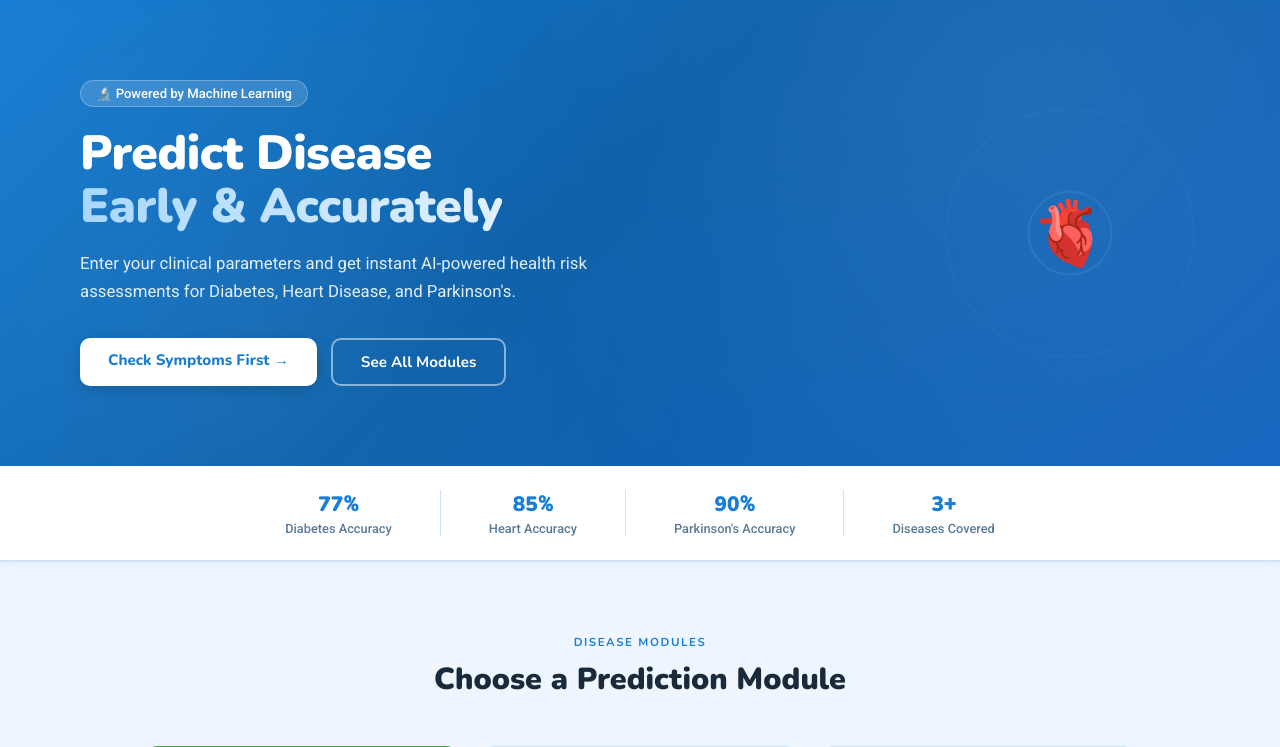
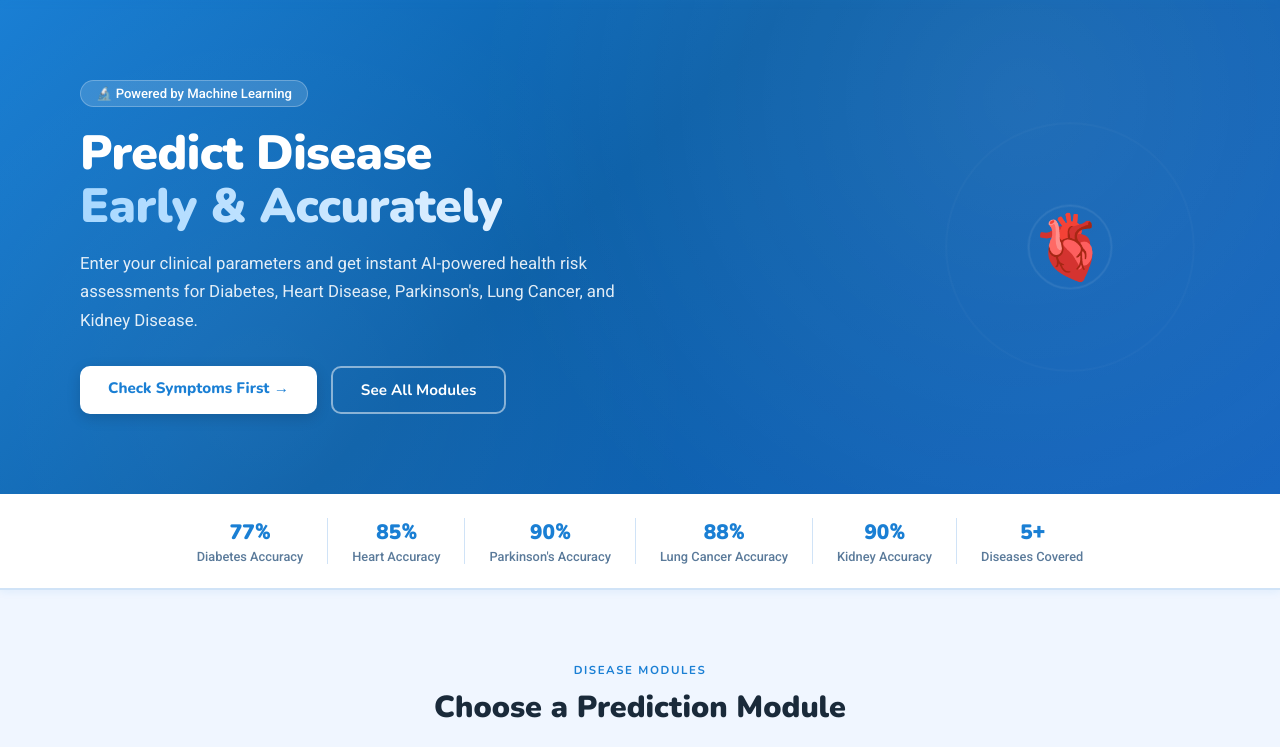
Before and after one commit to pranithreddy0708/Multiple_Disease_Prediction_System, a Flask app: page / in a window 1280 px wide. Shown: the part 64-811 px from the top of the page. Run offline with Flask 3, Linux system fonts and the light colour scheme; the visitor is signed in with stand-in values (Sample User, id 1); parts of the project's set-up code (start-up, migrations or seed data) failed here and were passed over.

Commit message:
Add Lung Cancer and Kidney Disease accuracy stats to homepage bar

```diff
--- a/static/css/style.css
+++ b/static/css/style.css
@@ -153,10 +153,10 @@ h1, h2, h3, h4, h5 { font-family: 'Nunito', sans-serif; font-weight: 800; }
 /* ── Stats Bar ──────────────────────────────── */
 .stats-bar {
   background: white; border-bottom: 2px solid var(--border);
-  display: flex; justify-content: center; align-items: center;
-  padding: 24px 40px; box-shadow: var(--shadow-sm);
+  display: flex; justify-content: center; align-items: center; flex-wrap: wrap;
+  padding: 24px 20px; gap: 16px 0; box-shadow: var(--shadow-sm);
 }
-.stat { text-align: center; padding: 0 48px; }
+.stat { text-align: center; padding: 0 24px; }
 .stat-num { font-family: 'Nunito', sans-serif; font-size: 2.2rem; font-weight: 900; color: var(--accent); }
 .stat span { font-size: 1.3rem; color: var(--accent); font-weight: 900; }
 .stat p    { color: var(--text2); font-size: 0.8rem; margin-top: 3px; font-weight: 500; }
--- a/templates/index.html
+++ b/templates/index.html
@@ -57,7 +57,7 @@
         <div class="hero-content">
             <div class="hero-badge">🔬 Powered by Machine Learning</div>
             <h1>Predict Disease<br><span class="hero-highlight">Early & Accurately</span></h1>
-            <p>Enter your clinical parameters and get instant AI-powered health risk assessments for Diabetes, Heart Disease, and Parkinson's.</p>
+            <p>Enter your clinical parameters and get instant AI-powered health risk assessments for Diabetes, Heart Disease, Parkinson's, Lung Cancer, and Kidney Disease.</p>
             <div class="hero-btns">
                 <a href="/symptom-checker" class="btn-white">Check Symptoms First →</a>
                 <a href="#features" class="btn-outline-white">See All Modules</a>
@@ -84,7 +84,15 @@
             <p>Parkinson's Accuracy</p>
         </div>
         <div class="stat-divider"></div>
-        <div class="stat"><span class="stat-num" data-target="3">0</span><span>+</span>
+        <div class="stat"><span class="stat-num" data-target="88">0</span><span>%</span>
+            <p>Lung Cancer Accuracy</p>
+        </div>
+        <div class="stat-divider"></div>
+        <div class="stat"><span class="stat-num" data-target="90">0</span><span>%</span>
+            <p>Kidney Accuracy</p>
+        </div>
+        <div class="stat-divider"></div>
+        <div class="stat"><span class="stat-num" data-target="5">0</span><span>+</span>
             <p>Diseases Covered</p>
         </div>
     </section>
```
